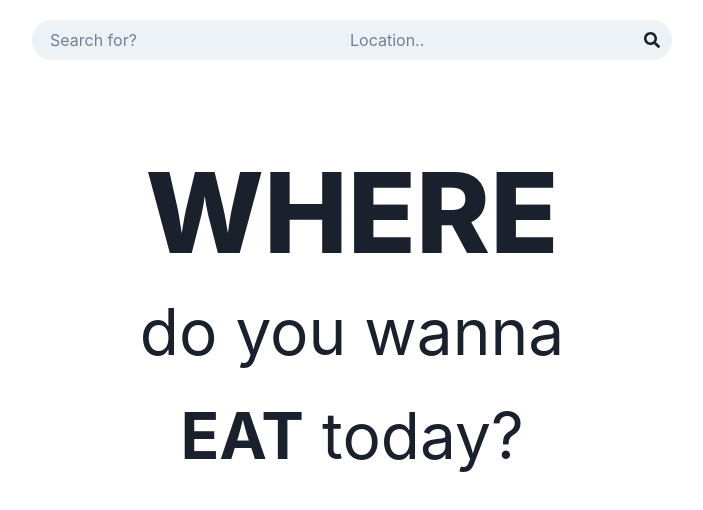
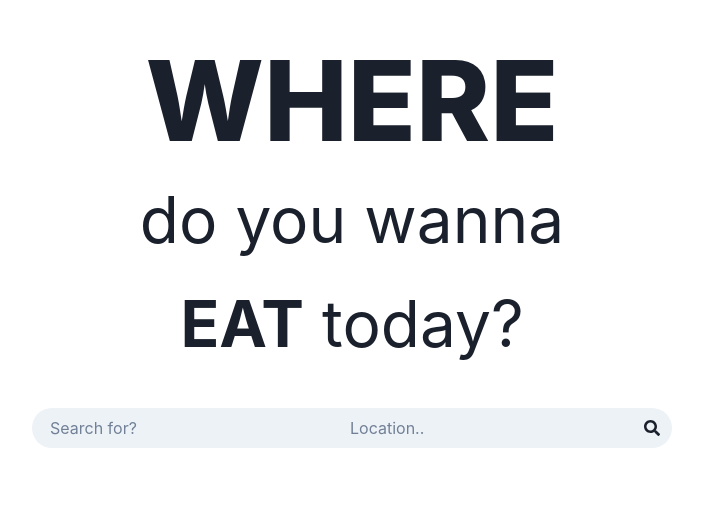
Before and after one commit to shoaibiqbal0/react-resturant-search, a React (Create React App) app: page / in a window 1280 px wide. Shown: the top 510 px of the page, without its empty margins (288-991 px from the left). Built offline with nearby package versions, Linux system fonts and the light colour scheme; no server answers.

Commit message:
Fixed main text animation

```diff
--- a/src/components/Main.jsx
+++ b/src/components/Main.jsx
@@ -13,6 +13,10 @@ const Main = () => {
 
   return (
     <>
+      <Collapse in={!isOpen} animateOpacity>
+        <MainText />
+      </Collapse>
+
       <SearchBar
         searchTerm={searchTerm}
         setSearchTerm={setSearchTerm}
@@ -28,9 +32,6 @@ const Main = () => {
           <Spinner size="xl" />
         </Flex>
       ) : null}
-      <Collapse in={!isOpen} animateOpacity>
-        <MainText />
-      </Collapse>
       {isOpen && (
         <SearchResults
           searchTerm={searchTerm}
--- a/src/components/MainText.jsx
+++ b/src/components/MainText.jsx
@@ -4,7 +4,7 @@ import React from "react";
 const MainText = () => {
   const subheadingFontSizes = ["2em", "3em", "4em"];
   return (
-    <VStack py="3em">
+    <VStack py="1em">
       <Text fontSize={["4.5em", "6em", "7em"]} fontWeight="extrabold" mb="-5">
         WHERE
       </Text>
```
